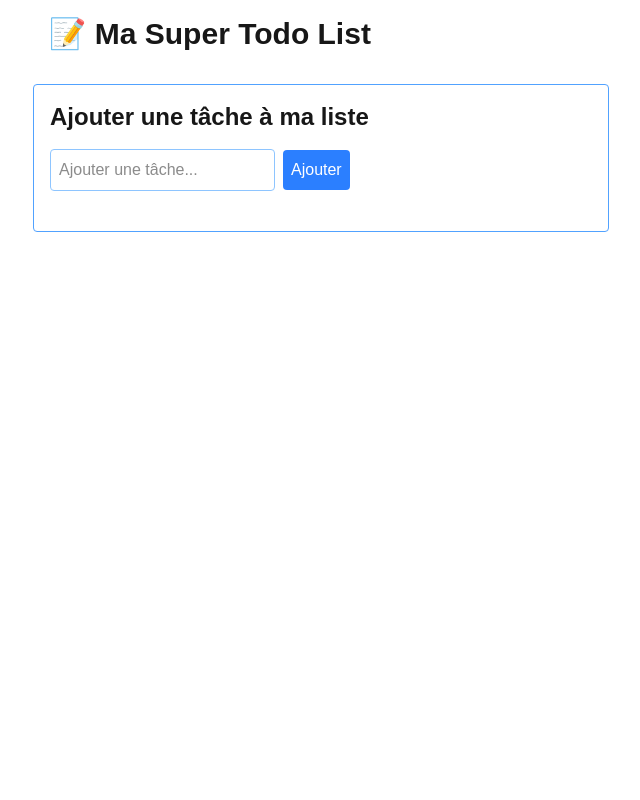
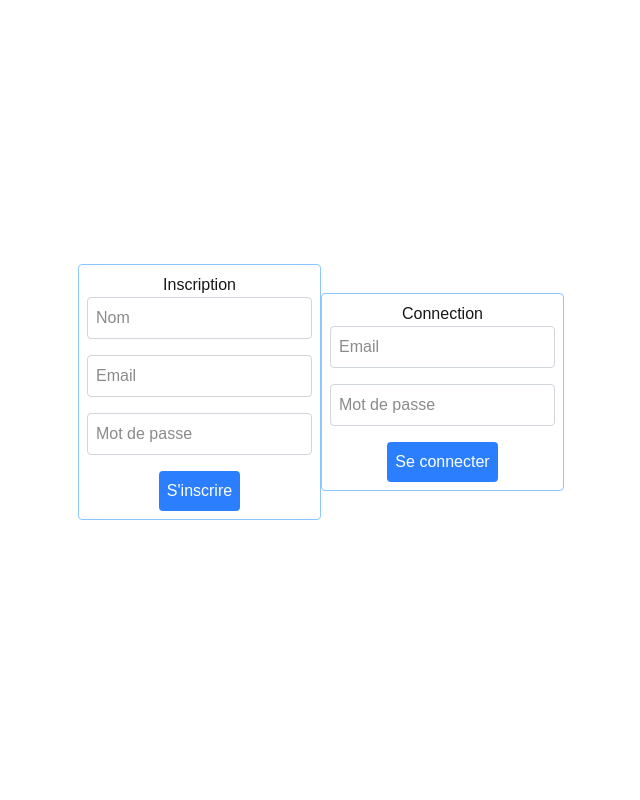
Before and after one commit to Johanna-k-dev/todo-next14, a Next.js app: page / in a window 1280 px wide. Shown: the top 800 px of the page, without its empty margins (319-959 px from the left). Built offline with nearby package versions, Linux system fonts and the light colour scheme.

Commit message:
Addes Subscribe/Login form and prisma import in page.tsx

```diff
--- /dev/null
+++ b/src/app/components/SubscribeForm.tsx
@@ -0,0 +1,41 @@
+import React from 'react';
+
+export default function SubscribeForm() {
+  return (
+    <div className='flex flex-row items-center justify-center h-screen'>
+      <form className="flex flex-col items-center border border-blue-300 rounded p-2 mb-4">
+        <h2>Inscription</h2>
+            <input
+            type="text"
+            placeholder="Nom"
+            className="border border-gray-300 rounded p-2 mb-4"
+            />
+            <input
+            type="email"
+            placeholder="Email"
+            className="border border-gray-300 rounded p-2 mb-4"
+            />
+            <input
+            type="password"
+            placeholder="Mot de passe"
+            className="border border-gray-300 rounded p-2 mb-4"
+            />
+            <button type='submit' className="bg-blue-500 text-white rounded p-2 hover:bg-blue-300">S'inscrire</button>
+      </form>
+      <form  className="flex flex-col items-center border border-blue-300 rounded p-2 mb-4">
+            <h2>Connection</h2>
+            <input
+            type="email"
+            placeholder="Email"
+            className="border border-gray-300 rounded p-2 mb-4"
+            />
+            <input
+            type="password"
+            placeholder="Mot de passe"
+            className="border border-gray-300 rounded p-2 mb-4"
+            />
+            <button type='submit' className="bg-blue-500 text-white rounded p-2 hover:bg-blue-300">Se connecter</button>
+        </form>
+    </div>
+  );
+}
--- a/src/app/page.tsx
+++ b/src/app/page.tsx
@@ -1,12 +1,14 @@
 'use client';
-
+import { prisma } from '@lib/prisma';
 import CreateToDoList from "./components/CreateToDoList";
 import TaskForm from "./components/TaskForm";
+import SubscribeForm from './components/SubscribeForm';
 
 export default function Home() {
 
   return (
     <main>
+      <SubscribeForm/>
       <h1 className="p-4 max-w-xl mx-auto text-3xl font-bold mb-4">📝 Ma Super Todo List</h1>
       <section>
         <TaskForm/>
```
